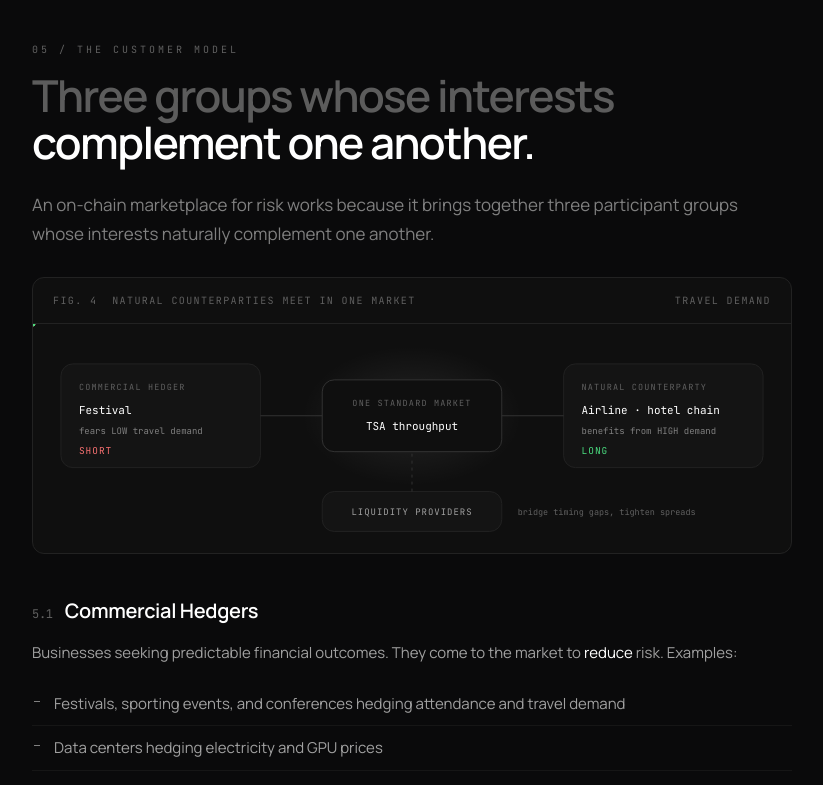
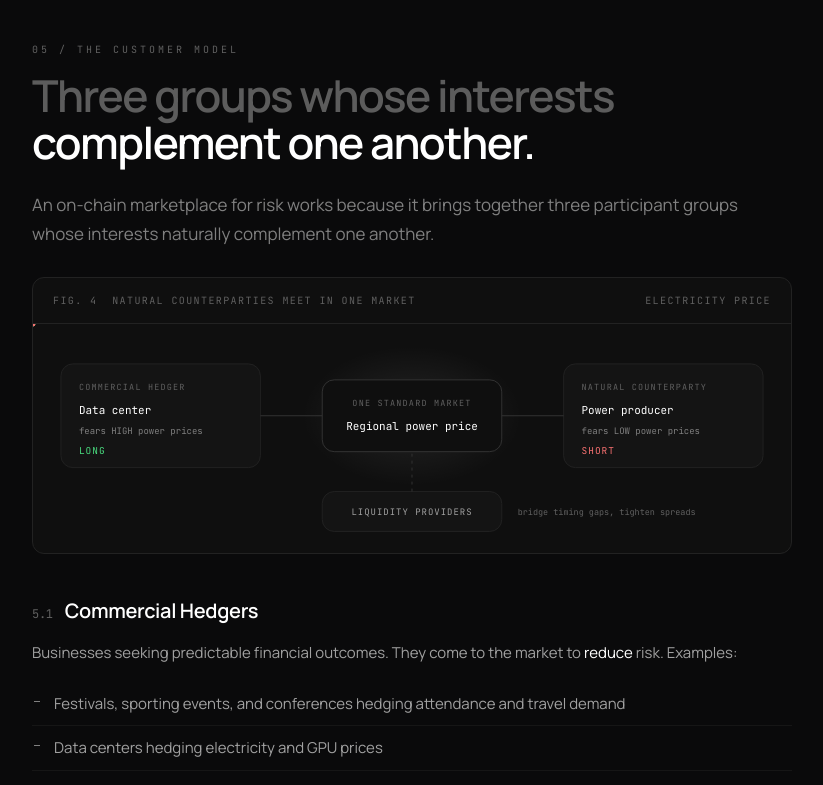
Before and after one commit to SayidwithDexextra/GlobalRiskExchange, a Next.js app: page /whitepaper in a window 1280 px wide. Shown: the part 10010-10795 px from the top of the page, without its empty margins (312-1135 px from the left). Built offline with nearby package versions, Linux system fonts and the light colour scheme; no server answers.

Commit message:
Whitepaper: fix natural counterparty example

```diff
--- a/src/app/whitepaper/page.tsx
+++ b/src/app/whitepaper/page.tsx
@@ -293,7 +293,7 @@ export default function WhitepaperPage() {
         <li>A mark price derived from market activity drives unrealized PnL and liquidation thresholds. Keeper callable liquidation protects protocol solvency.</li>
         <li>Every order, fill, and cancellation is recorded on-chain. Gasless (meta) trading is supported via signed sessions and relayers.</li>
         </ul>
-        <p>For a hedger, this means a festival can <em>short</em> a travel demand market to offset weak attendance, while an airline or hotel chain, whose revenue rises with the same variable, takes the natural <em>long</em>. Their opposing commercial exposures meet in a transparent, continuously priced market.</p>
+        <p>For a hedger, this means a data center can go <em>long</em> an electricity price market to cap its power bill, while a power producer, whose revenue falls when prices drop, takes the natural <em>short</em>. Their opposing commercial exposures meet in a transparent, continuously priced market.</p>
         <h3 className='sub'><span>4.4</span>Metric Tracking and Trustless Settlement</h3>
         <p>This is what makes "any measurable risk" both real and safe to settle.</p>
         <p><strong>Metric tracking.</strong> Each market carries its own defined data source. An AI metric worker reads and analyzes the source at creation and near settlement, proposing values with confidence and reasoning, and feeds a time series for charting.</p>
@@ -340,26 +340,26 @@ export default function WhitepaperPage() {
         <h2><span className='g'>Three groups whose interests</span>complement one another.</h2>
         <p className='intro'>An on-chain marketplace for risk works because it brings together three participant groups whose interests naturally complement one another.</p>
         <div className='fig'>
-        <div className='fig-h'><span className='k'>Fig. 4  Natural counterparties meet in one market</span><span className='k'>Travel demand</span></div>
+        <div className='fig-h'><span className='k'>Fig. 4  Natural counterparties meet in one market</span><span className='k'>Electricity price</span></div>
         <svg viewBox='0 0 760 230' fill='none' fontFamily='JetBrains Mono, monospace'>
         <defs><radialGradient id='wg2' cx='50%' cy='50%' r='50%'><stop offset='0' stopColor='#fff' stopOpacity='.09' /><stop offset='1' stopColor='#fff' stopOpacity='0' /></radialGradient></defs>
         <rect x='28' y='40' width='200' height='104' rx='12' fill='#141414' stroke='#222' />
         <text x='46' y='66' fill='#606060' fontSize='8.5' letterSpacing='1.2'>COMMERCIAL HEDGER</text>
-        <text x='46' y='90' fill='#fff' fontSize='11'>Festival</text>
-        <text x='46' y='110' fill='#808080' fontSize='9'>fears LOW travel demand</text>
-        <text x='46' y='130' fill='#F87171' fontSize='9.5' letterSpacing='1'>SHORT</text>
+        <text x='46' y='90' fill='#fff' fontSize='11'>Data center</text>
+        <text x='46' y='110' fill='#808080' fontSize='9'>fears HIGH power prices</text>
+        <text x='46' y='130' fill='#4ADE80' fontSize='9.5' letterSpacing='1'>LONG</text>
         <rect x='532' y='40' width='200' height='104' rx='12' fill='#141414' stroke='#222' />
         <text x='550' y='66' fill='#606060' fontSize='8.5' letterSpacing='1.2'>NATURAL COUNTERPARTY</text>
-        <text x='550' y='90' fill='#fff' fontSize='11'>Airline · hotel chain</text>
-        <text x='550' y='110' fill='#808080' fontSize='9'>benefits from HIGH demand</text>
-        <text x='550' y='130' fill='#4ADE80' fontSize='9.5' letterSpacing='1'>LONG</text>
+        <text x='550' y='90' fill='#fff' fontSize='11'>Power producer</text>
+        <text x='550' y='110' fill='#808080' fontSize='9'>fears LOW power prices</text>
+        <text x='550' y='130' fill='#F87171' fontSize='9.5' letterSpacing='1'>SHORT</text>
         <ellipse cx='380' cy='92' rx='110' ry='70' fill='url(#wg2)' />
         <rect x='290' y='56' width='180' height='72' rx='12' fill='#0F0F0F' stroke='#333' />
         <text x='380' y='82' fill='#606060' fontSize='8.5' textAnchor='middle' letterSpacing='1.2'>ONE STANDARD MARKET</text>
-        <text x='380' y='106' fill='#fff' fontSize='11' textAnchor='middle'>TSA throughput</text>
+        <text x='380' y='106' fill='#fff' fontSize='11' textAnchor='middle'>Regional power price</text>
         <path d='M228 92 H290' stroke='#333' /><path d='M470 92 H532' stroke='#333' />
-        <circle r='2.5' fill='#F87171'><animateMotion dur='2.2s' repeatCount='indefinite' path='M228 92 H290' /></circle>
-        <circle r='2.5' fill='#4ADE80'><animateMotion dur='2.2s' repeatCount='indefinite' path='M532 92 H470' /></circle>
+        <circle r='2.5' fill='#4ADE80'><animateMotion dur='2.2s' repeatCount='indefinite' path='M228 92 H290' /></circle>
+        <circle r='2.5' fill='#F87171'><animateMotion dur='2.2s' repeatCount='indefinite' path='M532 92 H470' /></circle>
         <rect x='290' y='168' width='180' height='40' rx='12' fill='#141414' stroke='#222' />
         <text x='380' y='192' fill='#A1A1A1' fontSize='9' textAnchor='middle' letterSpacing='1'>LIQUIDITY PROVIDERS</text>
         <path d='M380 168 V128' stroke='#333' strokeDasharray='3 4' />
@@ -376,8 +376,8 @@ export default function WhitepaperPage() {
         </ul>
         <p>Their objective is not profit from the market itself. It is to convert an uncertain future cost or revenue into a known one.</p>
         <h3 className='sub'><span>5.2</span>Natural Counterparties</h3>
-        <p>Businesses whose economics move in the opposite direction to a given hedger. When one company's costs rise with a variable and another's revenue rises with the same variable, they are natural counterparties.</p>
-        <p>A festival fears <em>low</em> travel demand, while an airline benefits from <em>high</em> travel demand. A data center fears <em>high</em> electricity prices, while a power producer benefits from them. When these participants trade against each other, they offset commercial risk <em>and</em> sharpen price discovery, turning what would otherwise be a zero sum speculation into genuine risk transfer between real economic actors.</p>
+        <p>Businesses whose economics move in the opposite direction to a given hedger. When the same move that hurts one company helps another, they are natural counterparties.</p>
+        <p>A data center fears <em>high</em> electricity prices, while a power producer fears <em>low</em> ones. An airline fears <em>high</em> jet fuel prices, while a refiner earns more when they rise. Each side hedges by taking the position the other one needs. Not every exposure has a mirror image. A festival and an airline both lose when travel demand falls, so they sit on the same side, and liquidity providers take the other. When natural counterparties trade against each other, they offset commercial risk <em>and</em> sharpen price discovery, turning what would otherwise be a zero sum speculation into genuine risk transfer between real economic actors.</p>
         <h3 className='sub'><span>5.3</span>Liquidity Providers</h3>
         <p>Institutional and individual capital providers who earn returns by supplying liquidity to markets where natural buyers and sellers are temporarily imbalanced. They bridge the timing gaps between hedgers and their natural counterparties, tighten spreads, and are compensated for warehousing risk.</p>
         <p>For liquidity providers, an on-chain marketplace for risk is a new asset class: a source of returns uncorrelated with traditional markets, accessible without the institutional infrastructure that gates OTC derivatives desks today.</p>
```
